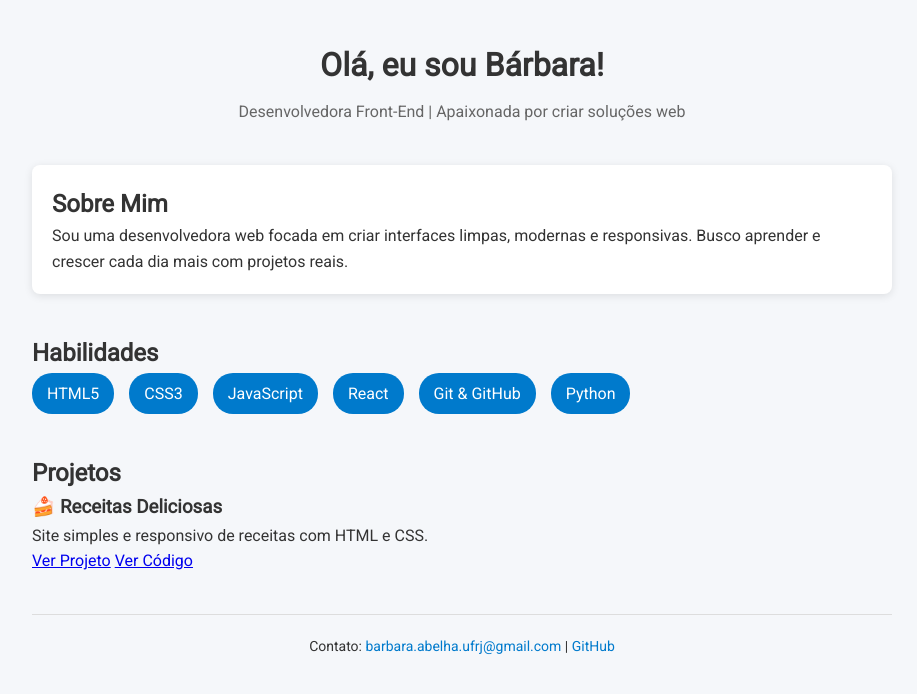
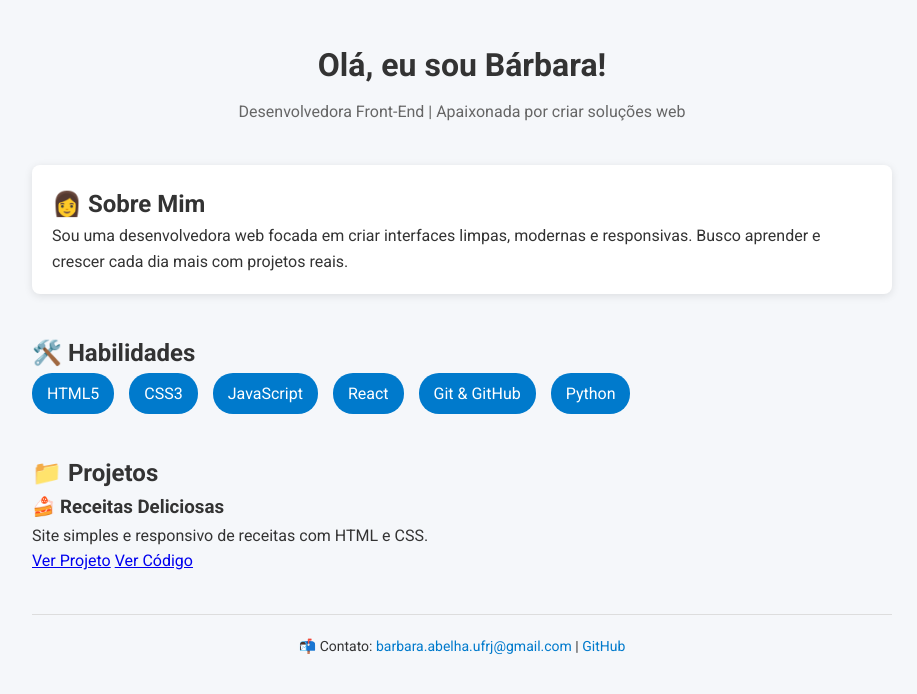
Before and after one commit to Abelha09/portfolio, a plain HTML site: page index.html in a window 1280 px wide. Shown: the whole page, without its empty margins (178-1095 px from the left). Drawn offline with Linux system fonts and the light colour scheme.

Commit message:
Update index.html

```diff
--- a/index.html
+++ b/index.html
@@ -5,23 +5,23 @@
   <meta name="viewport" content="width=device-width, initial-scale=1" />
   <title>Portfólio - Bárbara Abelha</title>
   <link rel="stylesheet" href="style.css" />
-  <link href="https://fonts.googleapis.com/css2?family=Roboto&display=swap" rel="stylesheet" />
+  <link href="https://fonts.googleapis.com/css2?family=Roboto:wght@400;700&display=swap" rel="stylesheet" />
 </head>
 <body>
   <div class="container">
 
     <header>
-      <h1>Olá, eu sou Bárbara!</h1>
+      <h1>Olá, eu sou <span class="destaque">Bárbara!</span></h1>
       <p class="subtitulo">Desenvolvedora Front-End | Apaixonada por criar soluções web</p>
     </header>
 
     <section id="sobre-mim">
-      <h2><b></b></B>Sobre Mim</b></h2>
+      <h2>👩 Sobre Mim</h2>
       <p>Sou uma desenvolvedora web focada em criar interfaces limpas, modernas e responsivas. Busco aprender e crescer cada dia mais com projetos reais.</p>
     </section>
 
     <section id="habilidades">
-      <h2>Habilidades</h2>
+      <h2>🛠️ Habilidades</h2>
       <ul class="lista-habilidades">
         <li>HTML5</li>
         <li>CSS3</li>
@@ -33,20 +33,23 @@
     </section>
 
     <section id="projetos">
-      <h2>Projetos</h2>
+      <h2>📁 Projetos</h2>
       <div class="cards-projetos">
         <div class="card">
-  <h3>🍰 Receitas Deliciosas</h3>
-  <p>Site simples e responsivo de receitas com HTML e CSS.</p>
-  <a href="https://abelha09.github.io/site-receitas/" target="_blank" class="btn">Ver Projeto</a>
-  <a href="https://github.com/Abelha09/site-receitas" target="_blank" class="btn-outline">Ver Código</a>
-</div>
-
+          <h3>🍰 Receitas Deliciosas</h3>
+          <p>Site simples e responsivo de receitas com HTML e CSS.</p>
+          <div class="botoes">
+            <a href="https://abelha09.github.io/site-receitas/" target="_blank" class="btn">Ver Projeto</a>
+            <a href="https://github.com/Abelha09/site-receitas" target="_blank" class="btn-outline">Ver Código</a>
+          </div>
+        </div>
       </div>
     </section>
 
     <footer>
-      <p>Contato: <a href="mailto:seuemail@exemplo.com">barbara.abelha.ufrj@gmail.com</a> | <a href="https://github.com/Abelha09" target="_blank">GitHub</a>
+      <p>📬 Contato: <a href="mailto:barbara.abelha.ufrj@gmail.com">barbara.abelha.ufrj@gmail.com</a> |
+        <a href="https://github.com/Abelha09" target="_blank">GitHub</a>
+      </p>
     </footer>
 
   </div>
```
